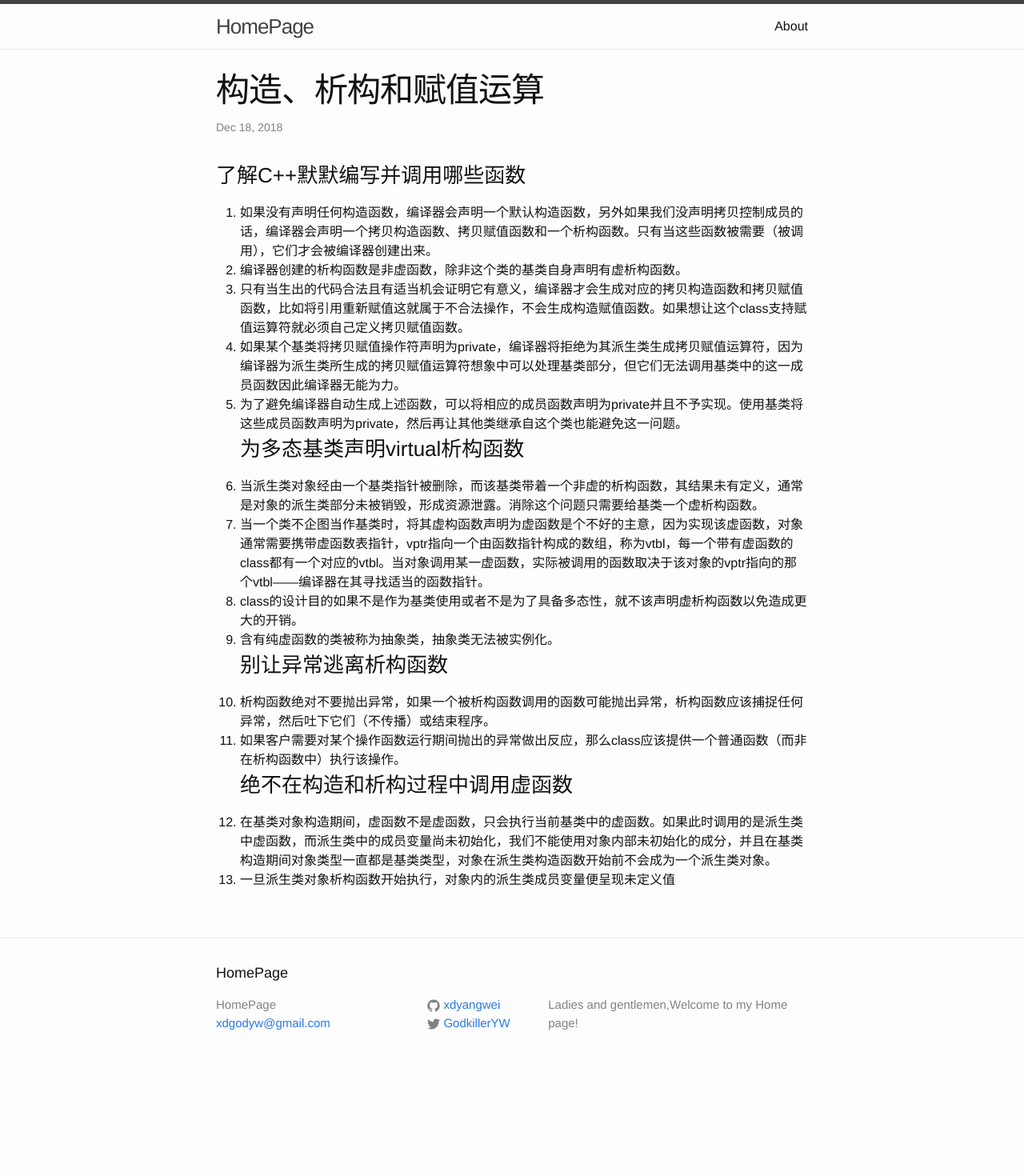
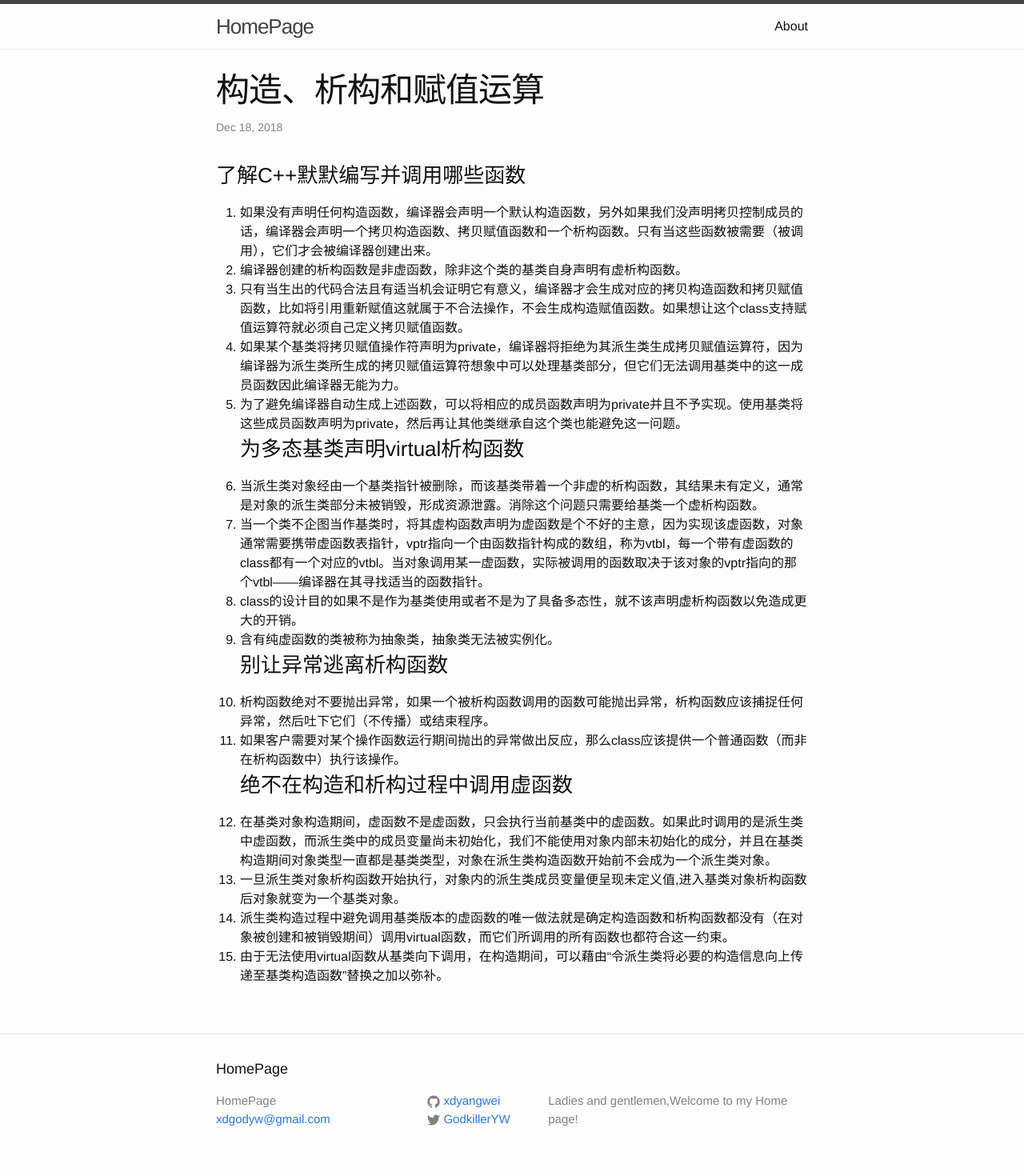
Before and after one commit to xdyangwei/xdyangwei.github.io, a Jekyll site: the page built from _posts/2018-12-18-构造、析构和赋值运算.md, in a window 1280 px wide. Shown: the whole page at 80% size. Built offline with Jekyll 4.4.1, drawn with Linux system fonts in a browser that asks for light colours; our own code applies the rules of GitHub Pages for plain Markdown files; before the commit the page ends 1350 px from its top, so only the background shows below that.

Commit message:
complete the tips

```diff
--- a/_posts/2018-12-18-构造、析构和赋值运算.md
+++ b/_posts/2018-12-18-构造、析构和赋值运算.md
@@ -14,4 +14,6 @@
 2. 如果客户需要对某个操作函数运行期间抛出的异常做出反应，那么class应该提供一个普通函数（而非在析构函数中）执行该操作。
 ### 绝不在构造和析构过程中调用虚函数
 1. 在基类对象构造期间，虚函数不是虚函数，只会执行当前基类中的虚函数。如果此时调用的是派生类中虚函数，而派生类中的成员变量尚未初始化，我们不能使用对象内部未初始化的成分，并且在基类构造期间对象类型一直都是基类类型，对象在派生类构造函数开始前不会成为一个派生类对象。
-2. 一旦派生类对象析构函数开始执行，对象内的派生类成员变量便呈现未定义值
+2. 一旦派生类对象析构函数开始执行，对象内的派生类成员变量便呈现未定义值,进入基类对象析构函数后对象就变为一个基类对象。
+3. 派生类构造过程中避免调用基类版本的虚函数的唯一做法就是确定构造函数和析构函数都没有（在对象被创建和被销毁期间）调用virtual函数，而它们所调用的所有函数也都符合这一约束。
+4. 由于无法使用virtual函数从基类向下调用，在构造期间，可以藉由“令派生类将必要的构造信息向上传递至基类构造函数”替换之加以弥补。
```
